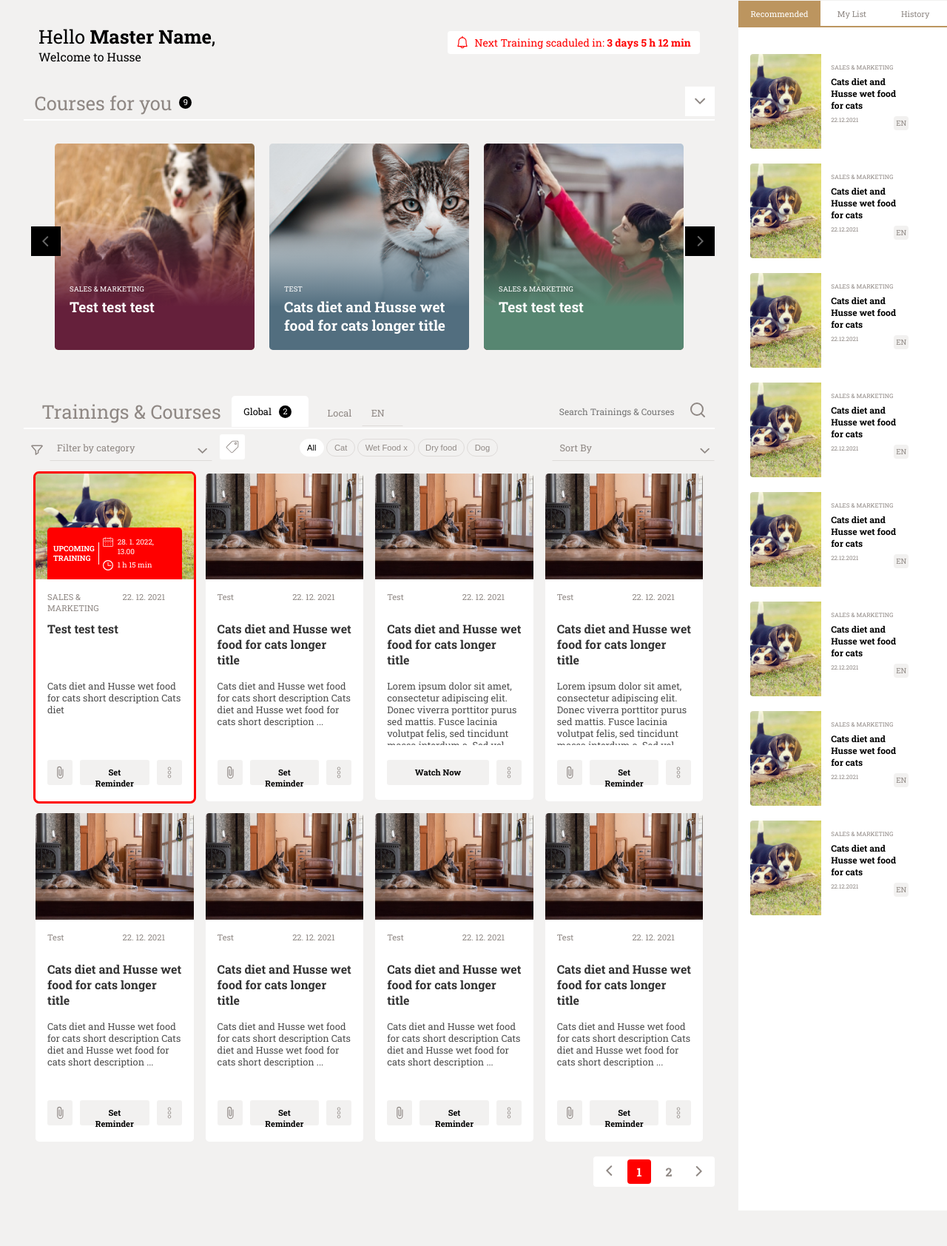
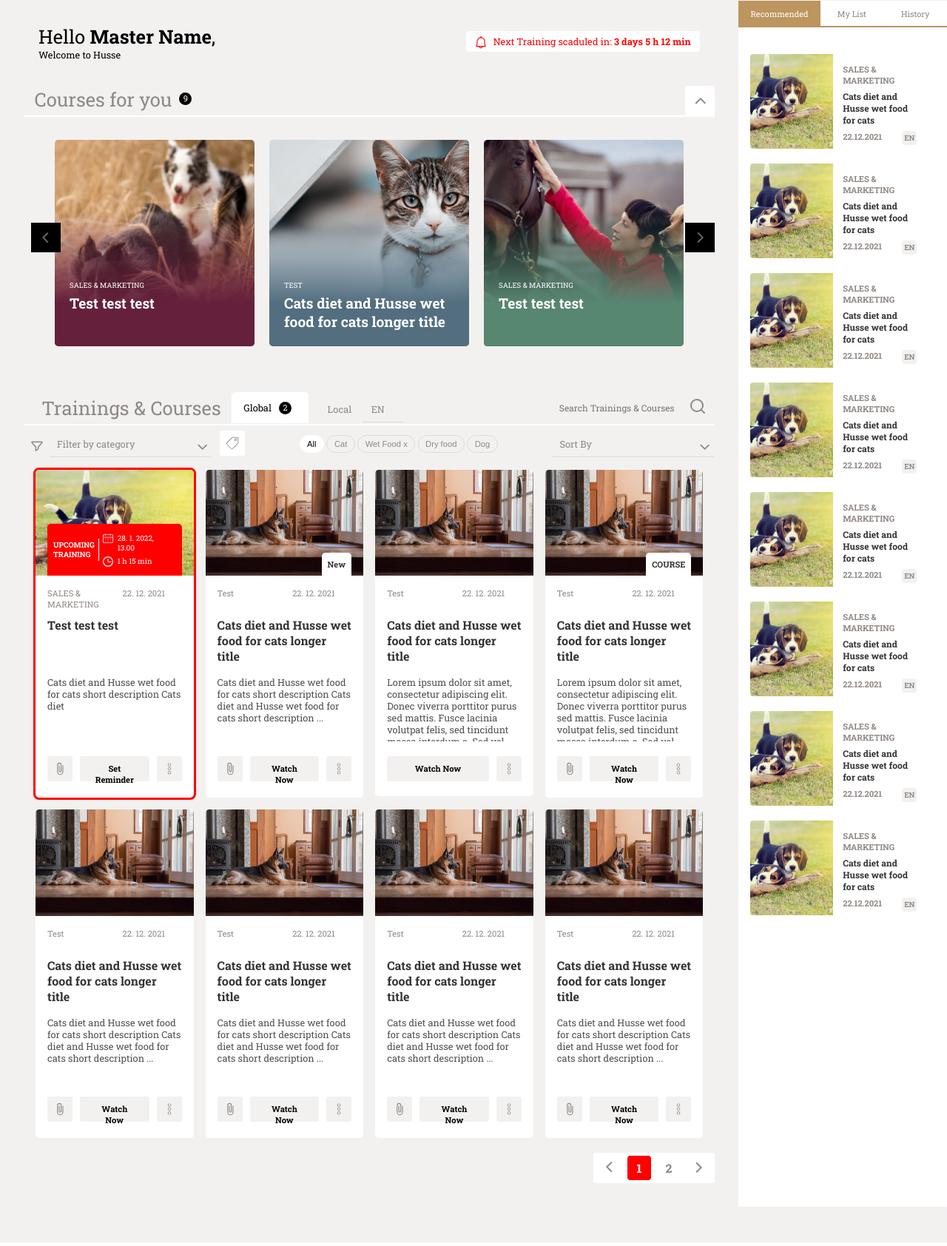
Before and after one commit to petar-petrovski/Husse, a PHP site: page / in a window 1280 px wide. Shown: the part 54-1738 px from the top of the page at 74% size. Run offline with PHP 8.4, Linux system fonts and the light colour scheme; some libraries are stand-ins or nearby versions.

Commit message:
Nika's notes: 1.c, 1.d, 1.e, 1.f, 1.g

```diff
--- a/css/style.css
+++ b/css/style.css
@@ -100,10 +100,9 @@ height: 45px;
   padding-left: 1.25rem;
   padding-right: 1.25rem;
 }
-/* .welcome-header h3 {
-  font-size: 1.6rem;
-  font-weight: 400;
-} */
+.welcome-header p {
+  font-size: 0.8rem;
+}
 .title-typo {
   font-size: 1.6rem;
   font-weight: 400;
@@ -121,7 +120,7 @@ height: 45px;
 .notification p {
     margin-left: 1.5rem;
     color: #FF0000;
-    font-size: 14px;
+    font-size: 0.8rem;
 }
 .notification-wrap::before {
   content: "";
@@ -147,9 +146,9 @@ height: 45px;
   position: relative;
 }
 .collaps-btn {
-  /* position: absolute;
+  position: absolute;
   bottom: 0;
-  right: 0; */
+  right: 0;
   width: 40px;
   height: 40px;
   border: none;
@@ -644,6 +643,19 @@ form.search-box::placeholder {
   border-radius: 0.3rem 0.3rem 0 0;
   z-index: 1;
 }
+.card-tag {
+  position: absolute;
+  bottom: 0;
+  right: 1rem;
+  padding: 0.5rem;
+  margin: 0 auto;
+  background-color: #fff;
+  color: #333333;
+  font-size: 0.7rem;
+  font-weight: 700;
+  border-radius: 0.3rem 0.3rem 0 0;
+  z-index: 1;
+}
 .upcoming-notification .upcoming-left p {
   color: #ffffff;
   font-size: 10px;
@@ -706,19 +718,11 @@ form.search-box::placeholder {
   font-weight: 300;
 }
 .upcoming-notification .upcoming-left {
-  /* border-right: 1 solid #ffffff; */
-  /* width: 30%; */
   padding-right: 5px;
 }
 .upcoming-notification .upcoming-right {
-  /* width: 70%; */
-  /* margin-left: 10px; */
   padding-left: 5px;
 }
-/* .upcoming-notification .upcoming-right .video-date-time{
-  display: flex;
-  column-gap: 10px;
-} */
 .col .img-placeholder {
   display: block;
   width: 100%;
@@ -758,10 +762,12 @@ form.search-box::placeholder {
   min-width: 5rem;
   color: #8F8884;
 }
-.col .card-title {
-  font-size: 1rem;
+.card-title {
+  font-size: 16px;
   font-weight: 700;
   color: #333333;
+}
+.col .card-title {
   height: 3.75rem;
 }
 .card-buttons {
@@ -1337,7 +1343,7 @@ form.search-box::placeholder {
   text-align: center;
   text-decoration: none;
   font-family: "Roboto Slab", serif;
-  font-size: 14px;
+  font-size: 0.8rem;
   font-weight: 400;
   cursor: pointer;
 }
@@ -1360,15 +1366,14 @@ form.search-box::placeholder {
 .sc-img{
   /* height: 100%; */
   object-fit: cover;
-  width: 7rem;
+  width: 9rem;
+  max-width: 10rem;
   border-radius: 4px 0 0 4px;
 }
 .sc-content {
   padding: 0.8rem;
 }
 .sc-content h3{
-  font-size: 0.9rem;
-  font-weight: 700;
   margin: 0.4rem 0;
 }
 .sc-btn {
@@ -1398,11 +1403,6 @@ form.search-box::placeholder {
   border-radius: 4px;
   text-align: center;
 }
-.sc-subtitle {
-  color: #8F8884;
-  font-size: 0.6rem;
-}
-
 /*WATCH VIDEO - PAGE */
 .btn-icon::before,.btn-icon::after {
   content: "";
@@ -1747,7 +1747,7 @@ input[type="range"]::-ms-track {
     font-size: 0.75rem;
   }
   .sc-img{
-    width: 6rem;
+    width: 7rem;
   }
   .sc-subtitle {
     font-size: 0.5rem;
@@ -1776,7 +1776,13 @@ input[type="range"]::-ms-track {
     font-size: 0.4rem;
   }
   .sc-img{
-    width: 5rem;
+    width: 6rem;
+  }
+}
+@media only screen and (max-width: 1024px) {
+  .tag-filter {
+    order: 2;
+    margin-top: 10px;
   }
 }
 @media only screen and (max-width: 960px) {
@@ -1787,9 +1793,8 @@ input[type="range"]::-ms-track {
       font-size: 0.3rem;
     }
     .sc-img{
-      width: 4rem;
+      width: 5rem;
     }
-
 }
 
 @media only screen and (max-width: 768px) {
--- a/index.html
+++ b/index.html
@@ -75,7 +75,7 @@
           </div>
           <div class="collaps-block">
             <button class="collaps-btn">
-              <img id="imgFlip" src="img/arrow-down.svg" alt="" />
+              <img id="imgFlip" src="img/arrow-up.svg" alt="" />
             </button>
           </div>
         </div>
@@ -521,11 +521,16 @@
               <!-- Video Card - END -->
               <!-- Video Card - START -->
               <div class="col hide wetfood">
+                <div class="img-wrap">
                   <img
                     class="img-placeholder"
                     src="img/german-shepard.jpg"
                     alt=""
                   />
+                  <div class="card-tag">
+                      <p>New</p>
+                  </div>
+                </div>
                 <div class="card-content" id="card1">
                   <!-- the ID of the "card-content" should be dynamic -->
                   <div class="card-category card-h">
@@ -551,14 +556,14 @@
                     </div>
                     <div class="reminder-btn-wrap" id="reminder">
                       <!-- THIS 2 BUTTONS WILL BE TOGGLED, DEPENDS ON THE CASE (SET REMINDER OR WATCH NOW) -->
-                      <button
+                      <!-- <button
                         onclick="openPopup(this)"
                         class="card-btn grey-btn reminder-btn"
                       >
                         Set Reminder
-                      </button>
-
-                      <button class="card-btn grey-btn reminder-btn hide">
+                      </button> -->
+
+                      <button class="card-btn grey-btn reminder-btn">
                         Watch Now
                       </button>
                       <!-- TOGGLE BUTTONS CODE END -->
@@ -647,13 +652,6 @@
                     </div>
                     <div class="reminder-btn-wrap" id="reminder">
                       <!-- THIS 2 BUTTONS WILL BE TOGGLED, DEPENDS ON THE CASE (SET REMINDER OR WATCH NOW) -->
-                      <button
-                        onclick="openPopup(this)"
-                        class="card-btn grey-btn reminder-btn hide"
-                      >
-                        Set Reminder
-                      </button>
-
                       <button onclick="location.href = 'watch.html';" class="card-btn grey-btn reminder-btn">
                         Watch Now
                       </button>
@@ -709,11 +707,16 @@
               <!-- Video Card - END -->
               <!-- Video Card - START -->
               <div class="col hide wetfood">
+                <div class="img-wrap">
                   <img
                     class="img-placeholder"
                     src="img/german-shepard.jpg"
                     alt=""
                   />
+                  <div class="card-tag">
+                      <p>COURSE</p>
+                  </div>
+                </div>
                 <div class="card-content" id="card3">
                   <!-- the ID of the "card-content" should be dynamic -->
                   <div class="card-category card-h">
@@ -746,14 +749,7 @@
                     </div>
                     <div class="reminder-btn-wrap" id="reminder">
                       <!-- THIS 2 BUTTONS WILL BE TOGGLED, DEPENDS ON THE CASE (SET REMINDER OR WATCH NOW) -->
-                      <button
-                        onclick="openPopup(this)"
-                        class="card-btn grey-btn reminder-btn"
-                      >
-                        Set Reminder
-                      </button>
-
-                      <button class="card-btn grey-btn reminder-btn hide">
+                      <button class="card-btn grey-btn reminder-btn">
                         Watch Now
                       </button>
                       <!-- TOGGLE BUTTONS CODE END -->
@@ -838,14 +834,7 @@
                     </div>
                     <div class="reminder-btn-wrap" id="reminder">
                       <!-- THIS 2 BUTTONS WILL BE TOGGLED, DEPENDS ON THE CASE (SET REMINDER OR WATCH NOW) -->
-                      <button
-                        onclick="openPopup(this)"
-                        class="card-btn grey-btn reminder-btn"
-                      >
-                        Set Reminder
-                      </button>
-
-                      <button class="card-btn grey-btn reminder-btn hide">
+                      <button class="card-btn grey-btn reminder-btn">
                         Watch Now
                       </button>
                       <!-- TOGGLE BUTTONS CODE END -->
@@ -930,14 +919,7 @@
                     </div>
                     <div class="reminder-btn-wrap" id="reminder">
                       <!-- THIS 2 BUTTONS WILL BE TOGGLED, DEPENDS ON THE CASE (SET REMINDER OR WATCH NOW) -->
-                      <button
-                        onclick="openPopup(this)"
-                        class="card-btn grey-btn reminder-btn"
-                      >
-                        Set Reminder
-                      </button>
-
-                      <button class="card-btn grey-btn reminder-btn hide">
+                      <button class="card-btn grey-btn reminder-btn">
                         Watch Now
                       </button>
                       <!-- TOGGLE BUTTONS CODE END -->
@@ -1022,14 +1004,7 @@
                     </div>
                     <div class="reminder-btn-wrap" id="reminder">
                       <!-- THIS 2 BUTTONS WILL BE TOGGLED, DEPENDS ON THE CASE (SET REMINDER OR WATCH NOW) -->
-                      <button
-                        onclick="openPopup(this)"
-                        class="card-btn grey-btn reminder-btn"
-                      >
-                        Set Reminder
-                      </button>
-
-                      <button class="card-btn grey-btn reminder-btn hide">
+                      <button class="card-btn grey-btn reminder-btn">
                         Watch Now
                       </button>
                       <!-- TOGGLE BUTTONS CODE END -->
@@ -1114,14 +1089,7 @@
                     </div>
                     <div class="reminder-btn-wrap" id="reminder">
                       <!-- THIS 2 BUTTONS WILL BE TOGGLED, DEPENDS ON THE CASE (SET REMINDER OR WATCH NOW) -->
-                      <button
-                        onclick="openPopup(this)"
-                        class="card-btn grey-btn reminder-btn"
-                      >
-                        Set Reminder
-                      </button>
-
-                      <button class="card-btn grey-btn reminder-btn hide">
+                      <button class="card-btn grey-btn reminder-btn">
                         Watch Now
                       </button>
                       <!-- TOGGLE BUTTONS CODE END -->
@@ -1206,14 +1174,7 @@
                     </div>
                     <div class="reminder-btn-wrap" id="reminder">
                       <!-- THIS 2 BUTTONS WILL BE TOGGLED, DEPENDS ON THE CASE (SET REMINDER OR WATCH NOW) -->
-                      <button
-                        onclick="openPopup(this)"
-                        class="card-btn grey-btn reminder-btn"
-                      >
-                        Set Reminder
-                      </button>
-
-                      <button class="card-btn grey-btn reminder-btn hide">
+                      <button class="card-btn grey-btn reminder-btn">
                         Watch Now
                       </button>
                       <!-- TOGGLE BUTTONS CODE END -->
@@ -1308,14 +1269,7 @@
                     </div>
                     <div class="reminder-btn-wrap" id="reminder">
                       <!-- THIS 2 BUTTONS WILL BE TOGGLED, DEPENDS ON THE CASE (SET REMINDER OR WATCH NOW) -->
-                      <button
-                        onclick="openPopup(this)"
-                        class="card-btn grey-btn reminder-btn"
-                      >
-                        Set Reminder
-                      </button>
-
-                      <button class="card-btn grey-btn reminder-btn hide">
+                      <button class="card-btn grey-btn reminder-btn">
                         Watch Now
                       </button>
                       <!-- TOGGLE BUTTONS CODE END -->
@@ -1395,11 +1349,11 @@
           <!-- SIDE CARD START -->
           <div class="side-card" id="side-card">
             <img class="sc-img" src="img/beagle.jpg" alt="" />
-            <div class="sc-content">
-              <p class="sc-subtitle">SALES & MARKETING</p>
+            <div class="card-title sc-content">
+              <p class="category-text">SALES & MARKETING</p>
               <h3>Cats diet and Husse wet food for cats</h3>
               <div class="card-category">
-                <p class="sc-subtitle">22.12.2021</p>
+                <p class="category-text">22.12.2021</p>
                 <div class="sc-lan">EN</div>
               </div>
             </div>
@@ -1416,11 +1370,11 @@
           <!-- SIDE CARD START -->
           <div class="side-card" id="side-card">
             <img class="sc-img" src="img/beagle.jpg" alt="" />
-            <div class="sc-content">
-              <p class="sc-subtitle">SALES & MARKETING</p>
+            <div class="card-title sc-content">
+              <p class="category-text">SALES & MARKETING</p>
               <h3>Cats diet and Husse wet food for cats</h3>
               <div class="card-category">
-                <p class="sc-subtitle">22.12.2021</p>
+                <p class="category-text">22.12.2021</p>
                 <div class="sc-lan">EN</div>
               </div>
             </div>
@@ -1437,11 +1391,11 @@
           <!-- SIDE CARD START -->
           <div class="side-card" id="side-card">
             <img class="sc-img" src="img/beagle.jpg" alt="" />
-            <div class="sc-content">
-              <p class="sc-subtitle">SALES & MARKETING</p>
+            <div class="card-title sc-content">
+              <p class="category-text">SALES & MARKETING</p>
               <h3>Cats diet and Husse wet food for cats</h3>
               <div class="card-category">
-                <p class="sc-subtitle">22.12.2021</p>
+                <p class="category-text">22.12.2021</p>
                 <div class="sc-lan">EN</div>
               </div>
             </div>
@@ -1458,11 +1412,11 @@
           <!-- SIDE CARD START -->
           <div class="side-card" id="side-card">
             <img class="sc-img" src="img/beagle.jpg" alt="" />
-            <div class="sc-content">
-              <p class="sc-subtitle">SALES & MARKETING</p>
+            <div class="card-title sc-content">
+              <p class="category-text">SALES & MARKETING</p>
               <h3>Cats diet and Husse wet food for cats</h3>
               <div class="card-category">
-                <p class="sc-subtitle">22.12.2021</p>
+                <p class="category-text">22.12.2021</p>
                 <div class="sc-lan">EN</div>
               </div>
             </div>
@@ -1479,11 +1433,11 @@
           <!-- SIDE CARD START -->
           <div class="side-card" id="side-card">
             <img class="sc-img" src="img/beagle.jpg" alt="" />
-            <div class="sc-content">
-              <p class="sc-subtitle">SALES & MARKETING</p>
+            <div class="card-title sc-content">
+              <p class="category-text">SALES & MARKETING</p>
               <h3>Cats diet and Husse wet food for cats</h3>
               <div class="card-category">
-                <p class="sc-subtitle">22.12.2021</p>
+                <p class="category-text">22.12.2021</p>
                 <div class="sc-lan">EN</div>
               </div>
             </div>
@@ -1500,11 +1454,11 @@
           <!-- SIDE CARD START -->
           <div class="side-card" id="side-card">
             <img class="sc-img" src="img/beagle.jpg" alt="" />
-            <div class="sc-content">
-              <p class="sc-subtitle">SALES & MARKETING</p>
+            <div class="card-title sc-content">
+              <p class="category-text">SALES & MARKETING</p>
               <h3>Cats diet and Husse wet food for cats</h3>
               <div class="card-category">
-                <p class="sc-subtitle">22.12.2021</p>
+                <p class="category-text">22.12.2021</p>
                 <div class="sc-lan">EN</div>
               </div>
             </div>
@@ -1521,11 +1475,11 @@
           <!-- SIDE CARD START -->
           <div class="side-card" id="side-card">
             <img class="sc-img" src="img/beagle.jpg" alt="" />
-            <div class="sc-content">
-              <p class="sc-subtitle">SALES & MARKETING</p>
+            <div class="card-title sc-content">
+              <p class="category-text">SALES & MARKETING</p>
               <h3>Cats diet and Husse wet food for cats</h3>
               <div class="card-category">
-                <p class="sc-subtitle">22.12.2021</p>
+                <p class="category-text">22.12.2021</p>
                 <div class="sc-lan">EN</div>
               </div>
             </div>
@@ -1542,11 +1496,11 @@
           <!-- SIDE CARD START -->
           <div class="side-card" id="side-card">
             <img class="sc-img" src="img/beagle.jpg" alt="" />
-            <div class="sc-content">
-              <p class="sc-subtitle">SALES & MARKETING</p>
+            <div class="card-title sc-content">
+              <p class="category-text">SALES & MARKETING</p>
               <h3>Cats diet and Husse wet food for cats</h3>
               <div class="card-category">
-                <p class="sc-subtitle">22.12.2021</p>
+                <p class="category-text">22.12.2021</p>
                 <div class="sc-lan">EN</div>
               </div>
             </div>
@@ -1565,11 +1519,11 @@
           <!-- SIDE CARD START -->
           <div class="side-card" id="side-card">
             <img class="sc-img" src="img/german-shepard.jpg" alt="" />
-            <div class="sc-content">
-              <p class="sc-subtitle">SALES & MARKETING</p>
+            <div class="card-title sc-content">
+              <p class="category-text">SALES & MARKETING</p>
               <h3>Cats diet and Husse wet food for cats</h3>
               <div class="card-category">
-                <p class="sc-subtitle">22.12.2021</p>
+                <p class="category-text">22.12.2021</p>
                 <div class="sc-lan">EN</div>
               </div>
             </div>
@@ -1586,11 +1540,11 @@
           <!-- SIDE CARD START -->
           <div class="side-card" id="side-card">
             <img class="sc-img" src="img/german-shepard.jpg" alt="" />
-            <div class="sc-content">
-              <p class="sc-subtitle">SALES & MARKETING</p>
+            <div class="card-title sc-content">
+              <p class="category-text">SALES & MARKETING</p>
               <h3>Cats diet and Husse wet food for cats</h3>
               <div class="card-category">
-                <p class="sc-subtitle">22.12.2021</p>
+                <p class="category-text">22.12.2021</p>
                 <div class="sc-lan">EN</div>
               </div>
             </div>
@@ -1607,11 +1561,11 @@
           <!-- SIDE CARD START -->
           <div class="side-card" id="side-card">
             <img class="sc-img" src="img/german-shepard.jpg" alt="" />
-            <div class="sc-content">
-              <p class="sc-subtitle">SALES & MARKETING</p>
+            <div class="card-title sc-content">
+              <p class="category-text">SALES & MARKETING</p>
               <h3>Cats diet and Husse wet food for cats</h3>
               <div class="card-category">
-                <p class="sc-subtitle">22.12.2021</p>
+                <p class="category-text">22.12.2021</p>
                 <div class="sc-lan">EN</div>
               </div>
             </div>
```
Also changed, not shown: img/arrow-up.svg (added). Lines whose indentation alone changed are shown as unchanged.
